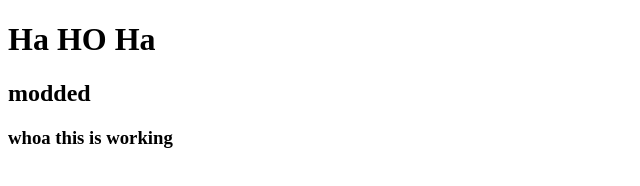
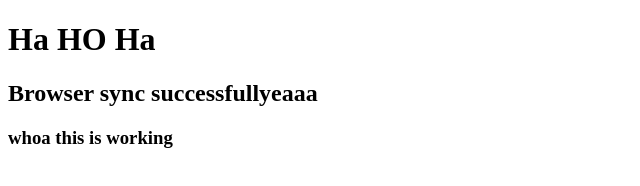
Before and after one commit to jokku077/courseraweb, a plain HTML site: page site/index.html in a window 1280 px wide. Shown: the whole page, without its empty margins (0-640 px from the left). Drawn offline with Linux system fonts and the light colour scheme.

Commit message:
more changes

```diff
--- a/site/index.html
+++ b/site/index.html
@@ -5,7 +5,7 @@
 </head>
 <body>
 <h1>Ha HO Ha</h1>
-<h2>modded </h2>
+<h2>Browser sync successfullyeaaa </h2>
 <h3>whoa this is working</h3>
 </body>
 </html>
```
